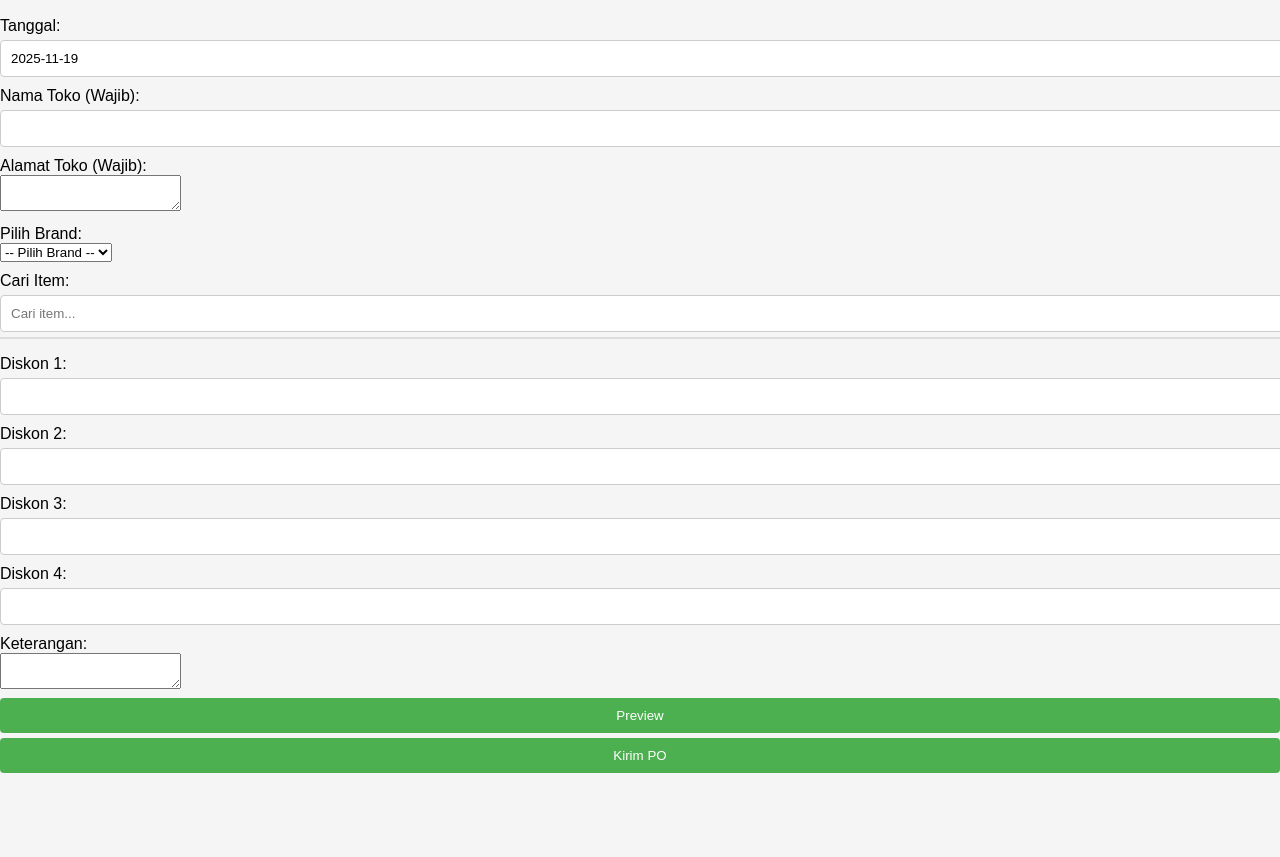
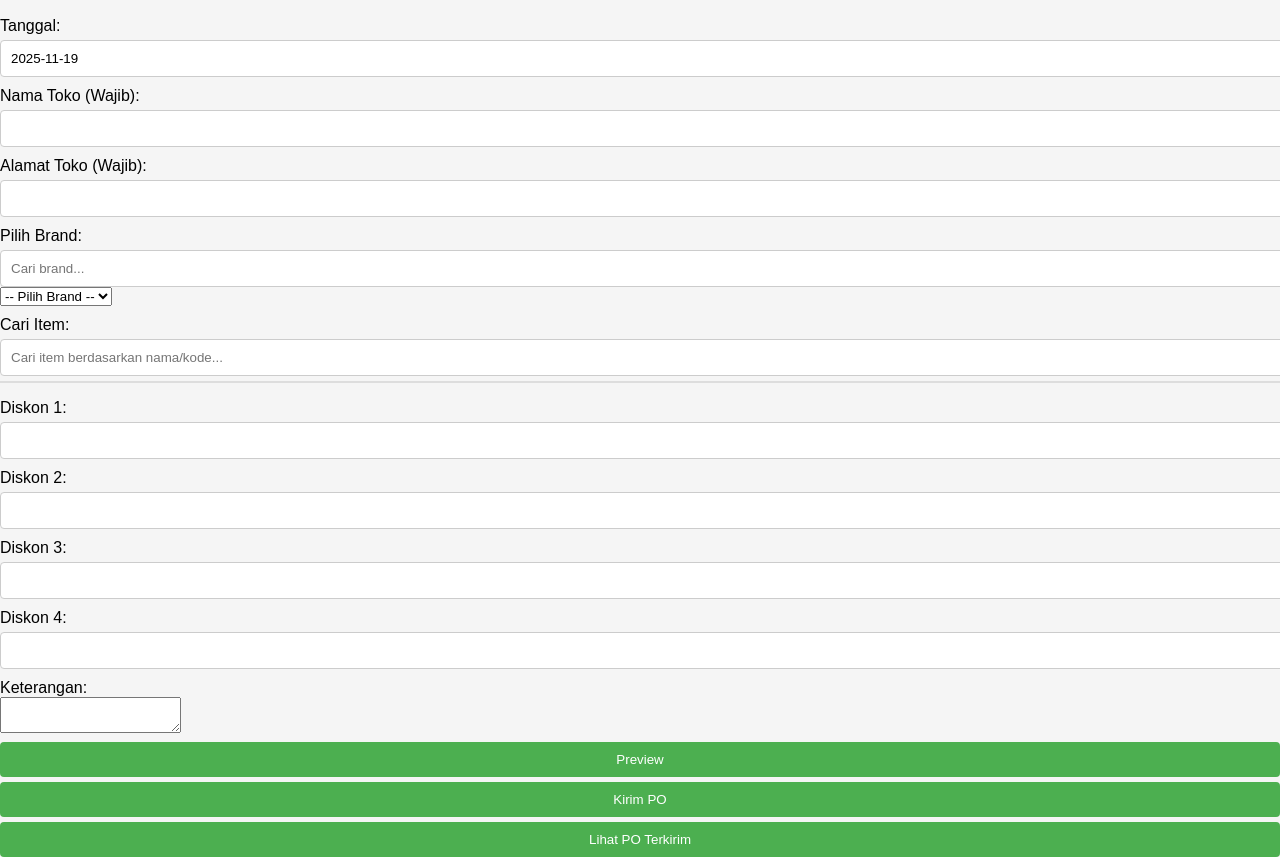
Before and after one commit to mo11moaae/purchase-order, a plain HTML site: page index.html in a window 1280 px wide. Shown: the part 51-908 px from the top of the page. Before the commit the page ends 824 px from the top, so only its background shows below. Drawn offline with Linux system fonts and the light colour scheme.

Commit message:
Update index.html

```diff
--- a/index.html
+++ b/index.html
@@ -20,17 +20,18 @@
       </div>
       <div>
         <label>Alamat Toko (Wajib):</label>
-        <textarea id="alamatToko" required></textarea>
+        <input type="text" id="alamatToko" required>
       </div>
       <div>
         <label>Pilih Brand:</label>
+        <input type="text" id="brandSearch" placeholder="Cari brand...">
         <select id="brandSelect">
           <option value="">-- Pilih Brand --</option>
         </select>
       </div>
       <div>
         <label>Cari Item:</label>
-        <input type="text" id="itemSearch" placeholder="Cari item...">
+        <input type="text" id="itemSearch" placeholder="Cari item berdasarkan nama/kode...">
         <ul id="itemList"></ul>
       </div>
       <div id="itemContainer">
@@ -58,8 +59,10 @@
       </div>
       <button type="button" onclick="previewPO()">Preview</button>
       <button type="button" onclick="submitPO()">Kirim PO</button>
+      <button type="button" onclick="window.location.href='po-list.html'">Lihat PO Terkirim</button>
     </form>
   </div>
+  <script src="config.js"></script>
   <script src="script.js"></script>
 </body>
 </html>
```
